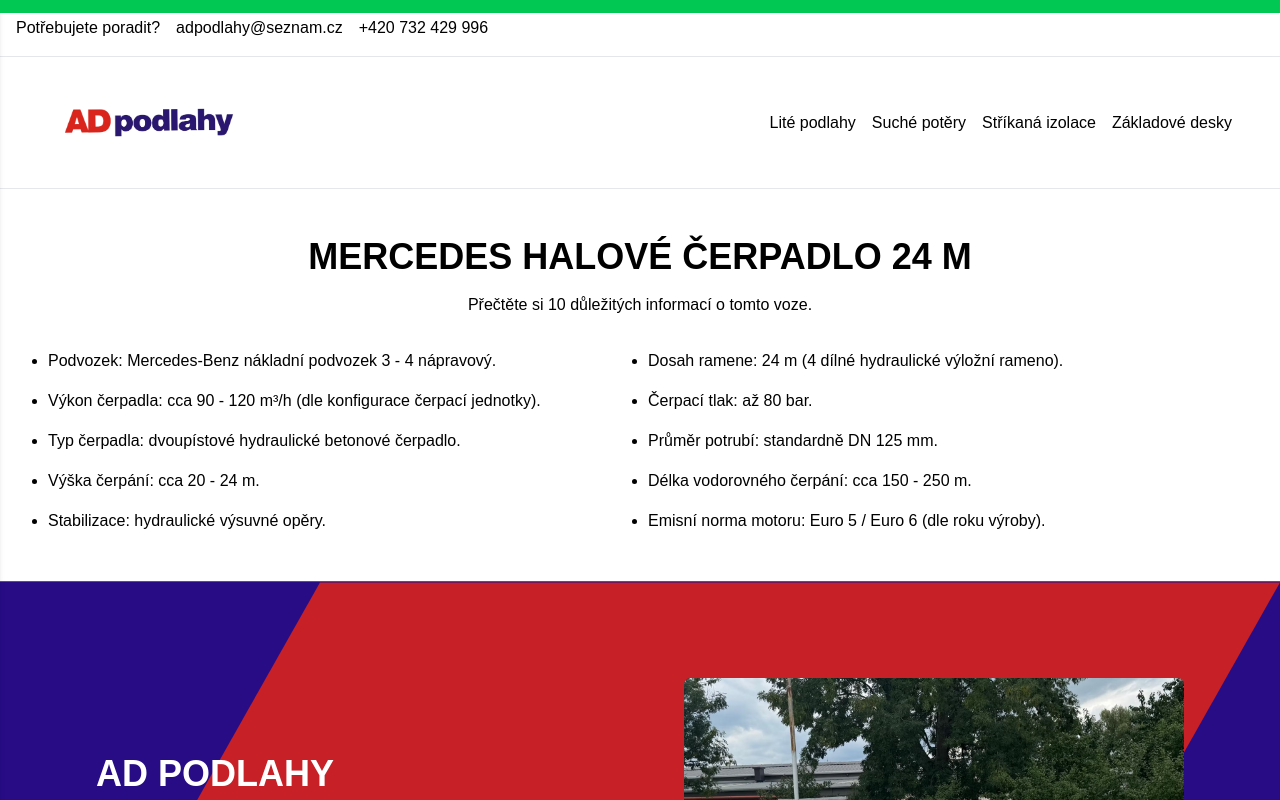
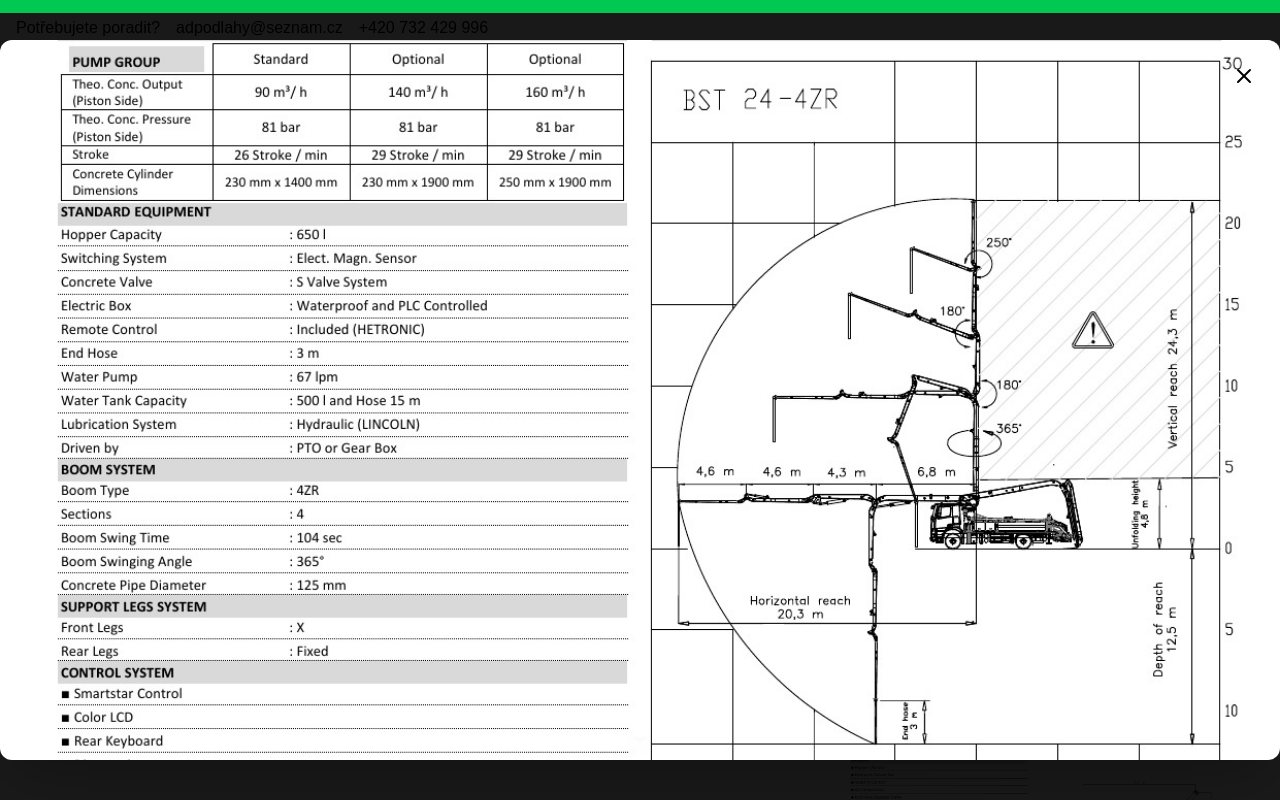
Before and after one commit to Keny2802/AD-Podlahy-, a Next.js app: page /vozovy-park/mercedes-halove-cerpadlo-24m in a window 1280 px wide. Shown: the top 800 px of the page. Built offline with nearby package versions, Linux system fonts and the light colour scheme.

Commit message:
Přidání technické listy do Mercedes Halové čerpadlo 24 m.

```diff
--- a/src/app/vozovy-park/mercedes-halove-cerpadlo-24m/Content.tsx
+++ b/src/app/vozovy-park/mercedes-halove-cerpadlo-24m/Content.tsx
@@ -1,4 +1,7 @@
+"use client";
+
 import {
+    useState,
     Fragment
 } from "react";
 
@@ -9,14 +12,24 @@
 import Heading from "@/app/components/Heading";
 import BodyText from "@/app/components/BodyText";
 import MarginTop from "@/app/components/MarginTop";
+import Flex from "@/app/components/Flex";
 import Grid from "@/app/components/Grid";
 import List from "@/app/components/List";
+import Img from "@/app/components/Img";
 import ListItem from "@/app/components/ListItem";
 import About from "@/app/sections/About";
 import Contact from "@/app/sections/Contact";
 import Footer from "@/app/sections/Footer";
+import SwipeSlider from "@/app/components/SwipeSlider";
+
+const images = [
+    "/fota/sekce/vozovy-park/vozovy-park-1-technicke-listy.jpg"
+]
 
 const Content = () => {
+    const [imgIndex, setImgIndex] = useState<number | null>(0);
+    const [isClosed, setToClosed] = useState<boolean>(false);
+
     return (
         <Fragment>
             <ContactHeader />
@@ -31,19 +44,20 @@
                     </BodyText>
                 </FlexCol>
                 <MarginTop>
+                    <Flex className="justify-center flex-col-reverse gap-2 md:gap-4 lg:gap-6">
                         <List>
                             <Grid className="grid-cols-1 md:grid-cols-2 gap-2.5 md:gap-3 lg:gap-4">
                                 {[
-                                `Podvozek: Mercedes-Benz nákladní podvozek 3 - 4 nápravový.`,
+                                    `Podvozek: Mercedes-Benz nákladní podvozek 3 nápravový.`,
                                     `Dosah ramene: 24 m (4 dílné hydraulické výložní rameno).`,
-                                `Výkon čerpadla: cca 90 - 120 m³/h (dle konfigurace čerpací jednotky).`,
+                                    `Výkon čerpadla: 140 m³ / h.`,
                                     `Čerpací tlak: až 80 bar.`,
                                     `Typ čerpadla: dvoupístové hydraulické betonové čerpadlo.`,
                                     `Průměr potrubí: standardně DN 125 mm.`,
-                                `Výška čerpání: cca 20 - 24 m.`,
-                                `Délka vodorovného čerpání: cca 150 - 250 m.`,
+                                    `Výška čerpání: 24 m.`,
+                                    `Délka vodorovného čerpání: 20 m.`,
                                     `Stabilizace: hydraulické výsuvné opěry.`,
-                                `Emisní norma motoru: Euro 5 / Euro 6 (dle roku výroby).`
+                                    `Emisní norma motoru: Euro 6.`
                                 ].map((textBlock, index) => {
                                     return (
                                         <ListItem key={index}>
@@ -53,11 +67,33 @@
                                 })}
                             </Grid>
                         </List>
+                        <Img
+                        width={400}
+                        height={400}
+                        onClick={() => {
+                            setImgIndex(3);
+                            setToClosed(false);
+                        }}
+                        src="/fota/sekce/vozovy-park/vozovy-park-1-technicke-listy.jpg"
+                        alt="Mercedes Halové čerpadlo 24 m Technické listy společnosti AD Podlahy"
+                        className="w-full md:max-w-[400px] object-cover rounded-md"
+                        />
+                    </Flex>
                 </MarginTop>
             </Section>
             <About />
             <Contact />
             <Footer />
+            {
+                imgIndex !== null && !isClosed && (
+                    <SwipeSlider
+                    src={images}
+                    startIndex={imgIndex ?? 0}
+                    isClosed={isClosed}
+                    setToClosed={setToClosed}
+                    />
+                )
+            }
         </Fragment>
     );
 };
```
Also changed, not shown: public/fota/sekce/vozovy-park/vozovy-park-1-technicke-listy.jpg (added). Lines whose indentation alone changed are shown as unchanged.
